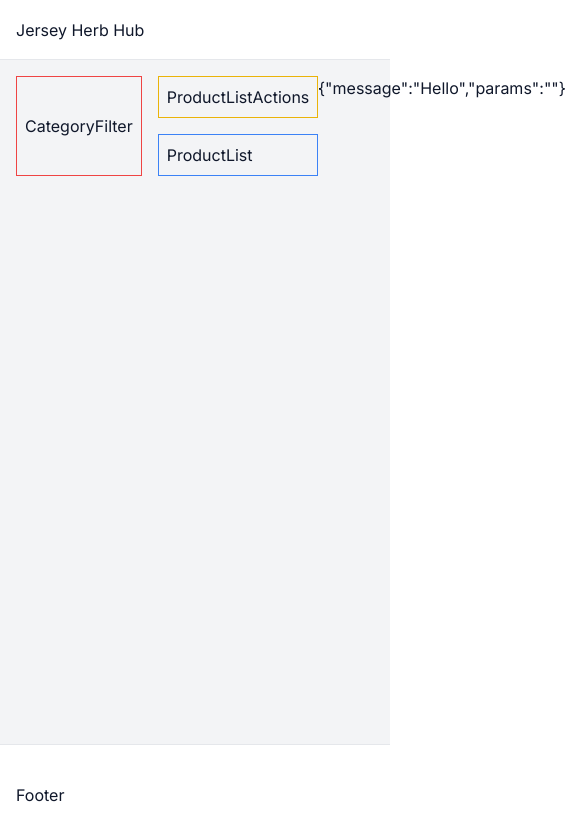
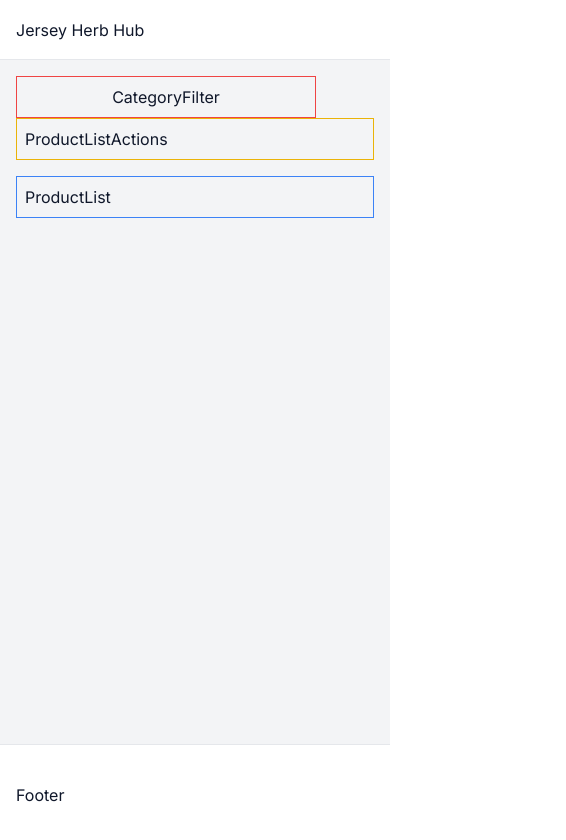
Before and after one commit to Jschles1/herbhub-client-v2, a Next.js app: page / in a window 390 px wide. Shown: the top 840 px of the page, 566 px wide, since content can reach past the window. Built offline with nearby package versions, Linux system fonts and the light colour scheme.

Commit message:
Home page mobile/tablet layout

```diff
--- a/components/templates/home-template.tsx
+++ b/components/templates/home-template.tsx
@@ -1,7 +1,6 @@
 'use client';
 
 import * as React from 'react';
-import { useQuery } from '@tanstack/react-query';
 import CategoryFilter from '../category-filter';
 import ProductListActions from '../product-list-actions';
 import ProductList from '../product-list';
@@ -11,13 +10,13 @@ export default function HomeTemplate(props: { initialData: any }) {
   const { data } = useProductData(props.initialData);
   console.log('RETURNED DATA', data);
   return (
-    <div className="w-full h-full flex">
+    <div className="w-full h-full lg:flex">
       <CategoryFilter />
-      <div className="flex-1 ml-4">
+      <div className="flex-1 lg:ml-4">
         <ProductListActions />
         <ProductList />
       </div>
-      {JSON.stringify(data)}
+      {/* {JSON.stringify(data)} */}
     </div>
   );
 }
```
